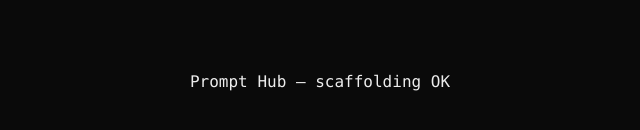
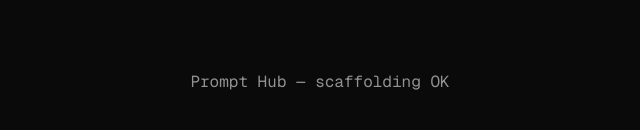
Before and after one commit to spritwind/Prefect_Prompt, a Next.js app: page / in a window 1280 px wide. Shown: the part 318-448 px from the top of the page, without its empty margins (320-960 px from the left). Built offline with nearby package versions, Linux system fonts and the light colour scheme.

Commit message:
fix(tailwind): migrate theme to v4 @theme CSS (drop ignored JS config)
Tailwind v4 reads theme from CSS by default; tailwind.config.ts was
being silently ignored. Move palette + font aliases to @theme block
in globals.css so bg-bg/text-fg/font-mono resolve to spec values.

```diff
--- a/app/globals.css
+++ b/app/globals.css
@@ -1,13 +1,22 @@
 @import "tailwindcss";
+
+@theme {
+  --color-bg: #0a0a0a;
+  --color-fg: #ededed;
+  --color-accent: #10b981;
+  --color-muted: #525252;
+  --font-sans: var(--font-geist-sans), system-ui, sans-serif;
+  --font-mono: var(--font-geist-mono), ui-monospace, monospace;
+}
 
 :root {
   color-scheme: dark;
 }
 
 html, body {
-  background: #0a0a0a;
-  color: #ededed;
-  font-family: var(--font-geist-sans), system-ui, sans-serif;
+  background: var(--color-bg);
+  color: var(--color-fg);
+  font-family: var(--font-sans);
   -webkit-font-smoothing: antialiased;
 }
 
--- a/tailwind.config.ts
+++ /dev/null
@@ -1,19 +0,0 @@
-import type { Config } from "tailwindcss";
-
-export default {
-  content: ["./app/**/*.{ts,tsx}", "./components/**/*.{ts,tsx}"],
-  theme: {
-    extend: {
-      fontFamily: {
-        sans: ["var(--font-geist-sans)"],
-        mono: ["var(--font-geist-mono)"],
-      },
-      colors: {
-        bg: "#0a0a0a",
-        fg: "#ededed",
-        accent: "#10b981",
-        muted: "#525252",
-      },
-    },
-  },
-} satisfies Config;
```
Also changed, not shown: 1 other file (tests, documents, lock files or other folders).
